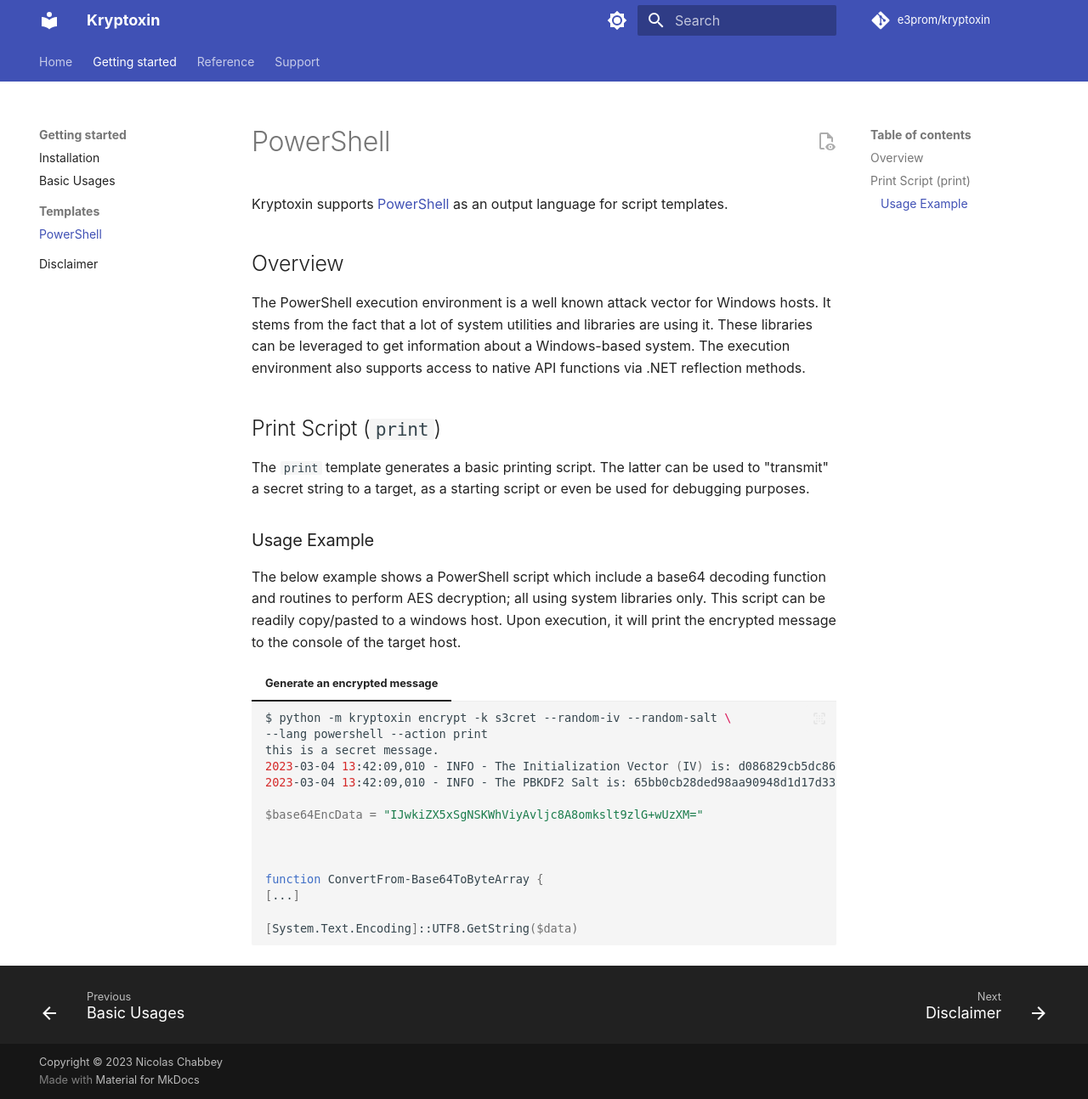
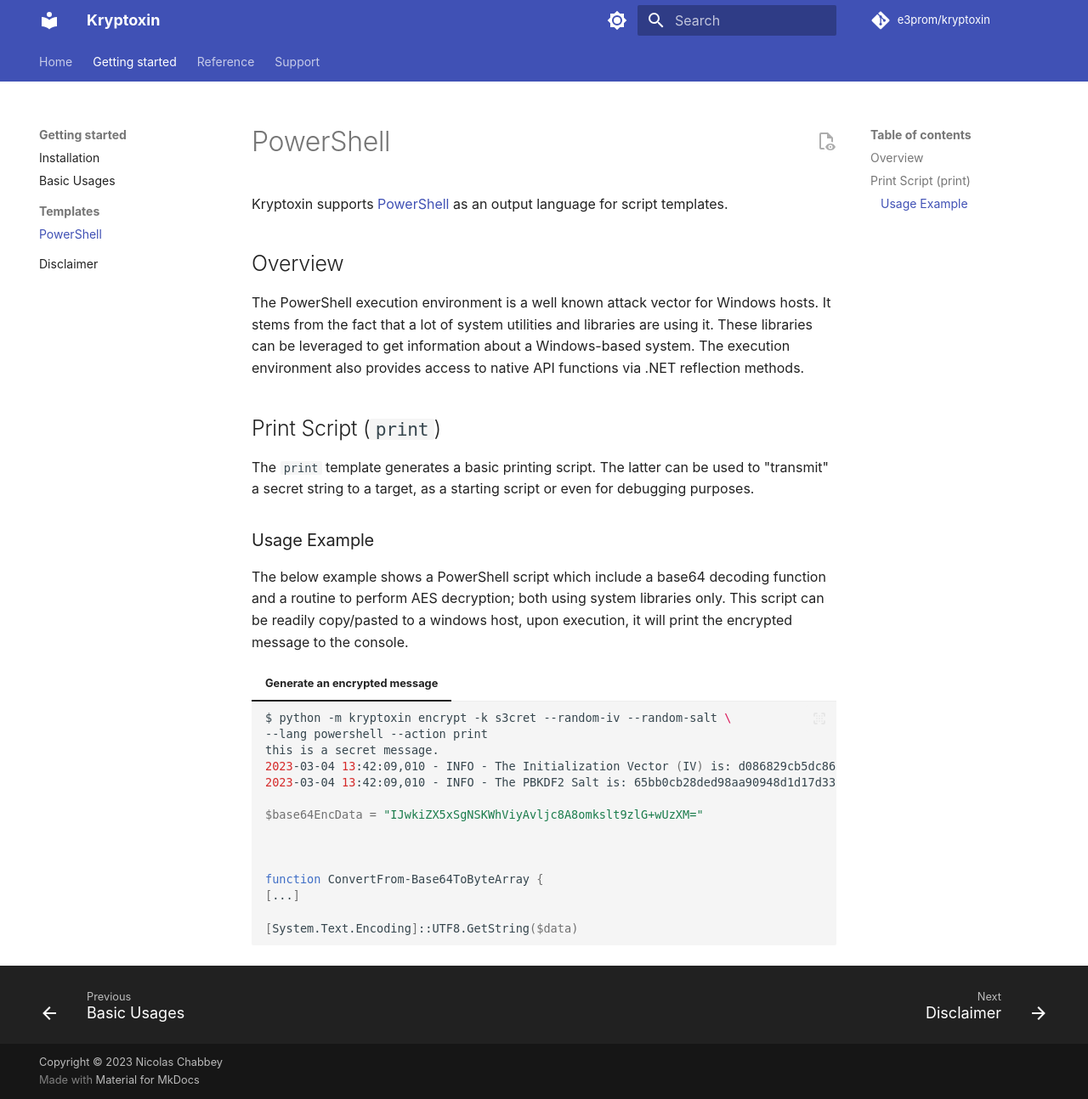
Before and after one commit to e3prom/kryptoxin, an MkDocs documentation site: the page built from docs/powershell.md, in a window 1280 px wide and 1294 px high. Shown: the whole window at 85% size. Built offline with MkDocs 1.6.1 and Material for MkDocs 9.7.7, drawn with Linux system fonts in a browser that asks for light colours; some web fonts are replaced; comment, search, counter and statistics services are not loaded.

````diff
--- a/docs/powershell.md
+++ b/docs/powershell.md
@@ -4,15 +4,15 @@ Kryptoxin supports [PowerShell](https://learn.microsoft.com/en-us/powershell/) a
 
 ## Overview
 
-The PowerShell execution environment is a well known attack vector for Windows hosts. It stems from the fact that a lot of system utilities and libraries are using it. These libraries can be leveraged to get information about a Windows-based system. The execution environment also supports access to native API functions via .NET reflection methods.
+The PowerShell execution environment is a well known attack vector for Windows hosts. It stems from the fact that a lot of system utilities and libraries are using it. These libraries can be leveraged to get information about a Windows-based system. The execution environment also provides access to native API functions via .NET reflection methods.
 
 ## Print Script (`print`)
 
-The `print` template generates a basic printing script. The latter can be used to "transmit" a secret string to a target, as a starting script or even be used for debugging purposes.
+The `print` template generates a basic printing script. The latter can be used to "transmit" a secret string to a target, as a starting script or even for debugging purposes.
 
 ### Usage Example
 
-The below example shows a PowerShell script which include a base64 decoding function and routines to perform AES decryption; all using system libraries only. This script can be readily copy/pasted to a windows host. Upon execution, it will print the encrypted message to the console of the target host.
+The below example shows a PowerShell script which include a base64 decoding function and a routine to perform AES decryption; both using system libraries only. This script can be readily copy/pasted to a windows host, upon execution, it will print the encrypted message to the console.
 
 === "Generate an encrypted message"
     ```{.sh .no-copy}
--- a/kryptoxin/__version__.py
+++ b/kryptoxin/__version__.py
@@ -2,4 +2,4 @@
 kryptoxin version module.
 This module holds the current version number.
 """
-__version__ = '0.9.5'
+__version__ = '0.9.6-dev'
````
Also changed, not shown: README.md (+6 -7 lines), docs/getting-started.md (+1 -1 lines), docs/index.md (+2 -2 lines), docs/reference.md (+1 -1 lines), docs/usages.md (+0 -2 lines), 1 other file.
